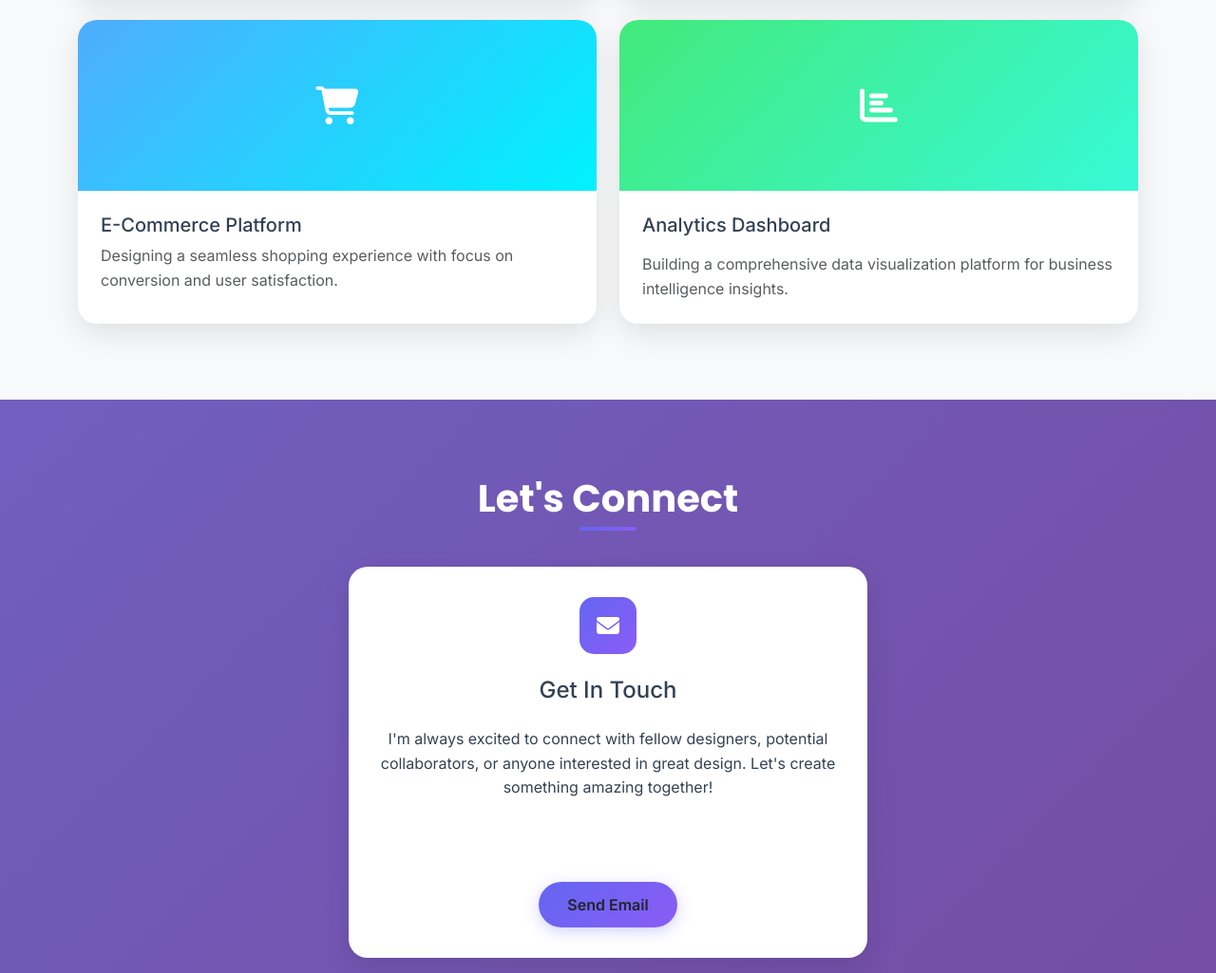
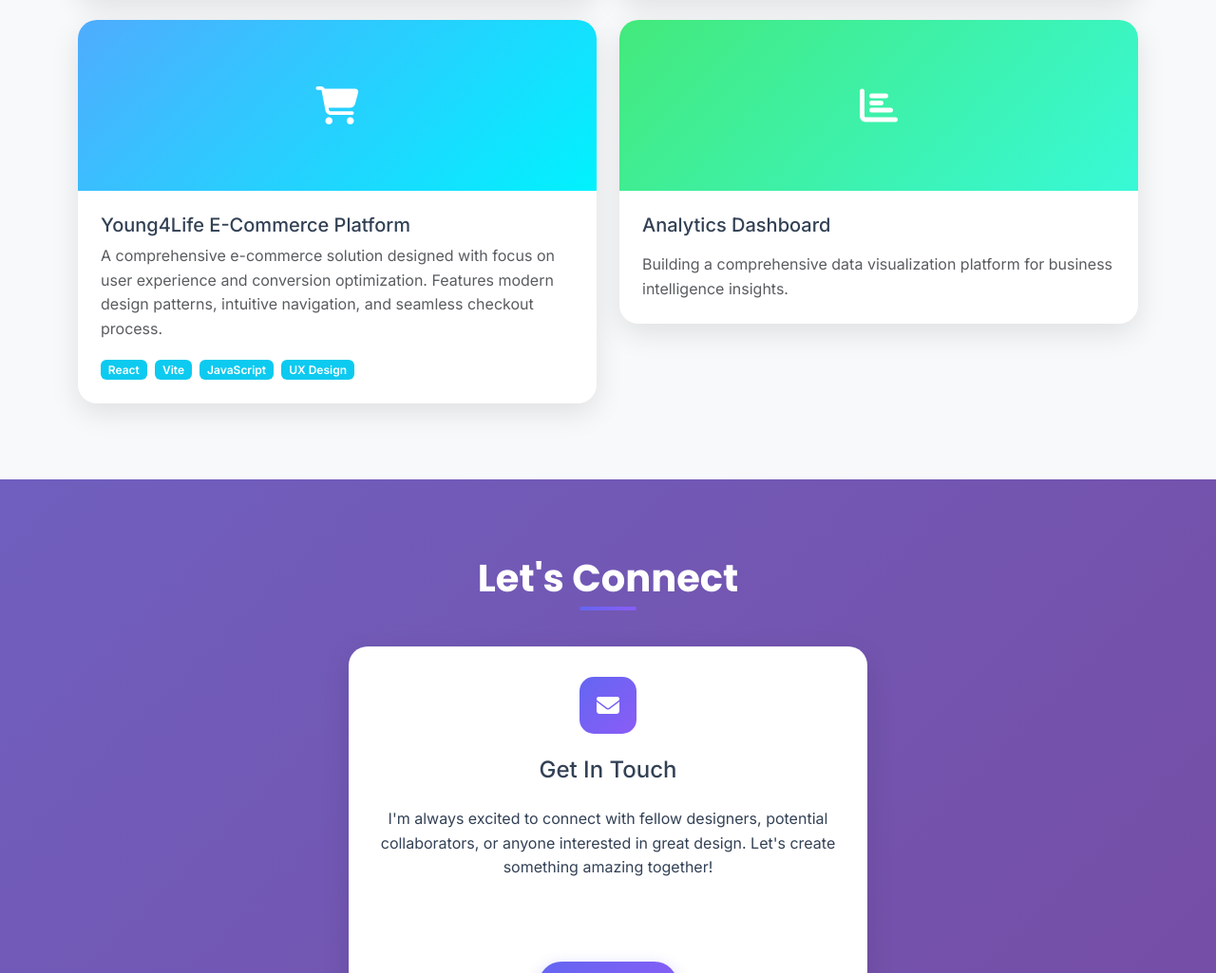
Before and after one commit to amwam032/ux-portfolio, a plain HTML site: page index.html in a window 1280 px wide. Shown: the part 2730-3755 px from the top of the page at 95% size. Drawn offline with nearby package versions, Linux system fonts and the light colour scheme.

Commit message:
Update index.html

```diff
--- a/index.html
+++ b/index.html
@@ -556,13 +556,22 @@
                     <div class="case-study-image" style="background: linear-gradient(135deg, #4facfe, #00f2fe);">
                         <i class="fas fa-shopping-cart"></i>
                         <div class="case-study-overlay">
-                            <span class="coming-soon-badge">Coming Soon</span>
+                            <div class="text-center">
+                                <a href="https://young4-life-ecomm.vercel.app/" target="_blank" class="btn btn-light me-2">View Live</a>
+                                <a href="https://github.com/KaifAli27/Young4Life-Ecomm" target="_blank" class="btn btn-outline-light">View Code</a>
+                            </div>
                         </div>
                     </div>
                     <div class="case-study-content">
                         <div>
-                            <h5 class="mb-2">E-Commerce Platform</h5>
-                            <p class="text-muted mb-0">Designing a seamless shopping experience with focus on conversion and user satisfaction.</p>
+                            <h5 class="mb-2">Young4Life E-Commerce Platform</h5>
+                            <p class="text-muted mb-3">A comprehensive e-commerce solution designed with focus on user experience and conversion optimization. Features modern design patterns, intuitive navigation, and seamless checkout process.</p>
+                        </div>
+                        <div class="mt-auto">
+                            <span class="badge bg-info me-1">React</span>
+                            <span class="badge bg-info me-1">Vite</span>
+                            <span class="badge bg-info me-1">JavaScript</span>
+                            <span class="badge bg-info">UX Design</span>
                         </div>
                     </div>
                 </div>
@@ -628,7 +637,7 @@
                 </div>
             </div>
         </div>
-    </section>
+    </footer>
 
     <script src="https://cdnjs.cloudflare.com/ajax/libs/bootstrap/5.3.0/js/bootstrap.bundle.min.js"></script>
     <script>
@@ -650,30 +659,4 @@
         window.addEventListener('scroll', function() {
             const navbar = document.querySelector('.navbar');
             if (window.scrollY > 50) {
-                navbar.style.background = 'rgba(255, 255, 255, 0.98)';
-            } else {
-                navbar.style.background = 'rgba(255, 255, 255, 0.95)';
-            }
-        });
-
-        // Animation on scroll
-        const observerOptions = {
-            threshold: 0.1,
-            rootMargin: '0px 0px -50px 0px'
-        };
-
-        const observer = new IntersectionObserver(function(entries) {
-            entries.forEach(entry => {
-                if (entry.isIntersecting) {
-                    entry.target.classList.add('animated');
-                }
-            });
-        }, observerOptions);
-
-        // Observe elements for animation
-        document.querySelectorAll('.card-custom, .case-study-card').forEach(el => {
-            observer.observe(el);
-        });
-    </script>
-</body>
-</html>
+                navbar.style.
```
